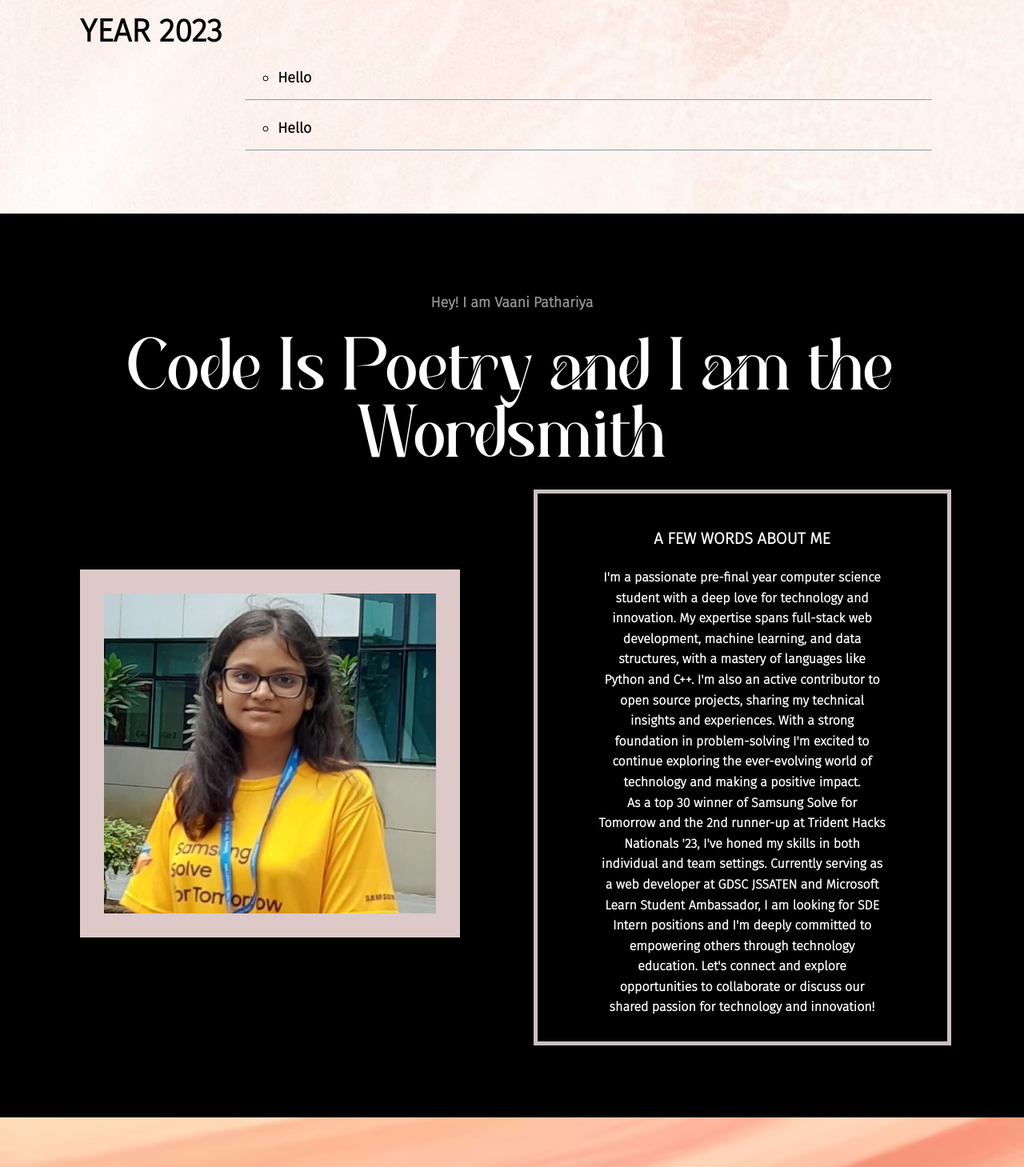
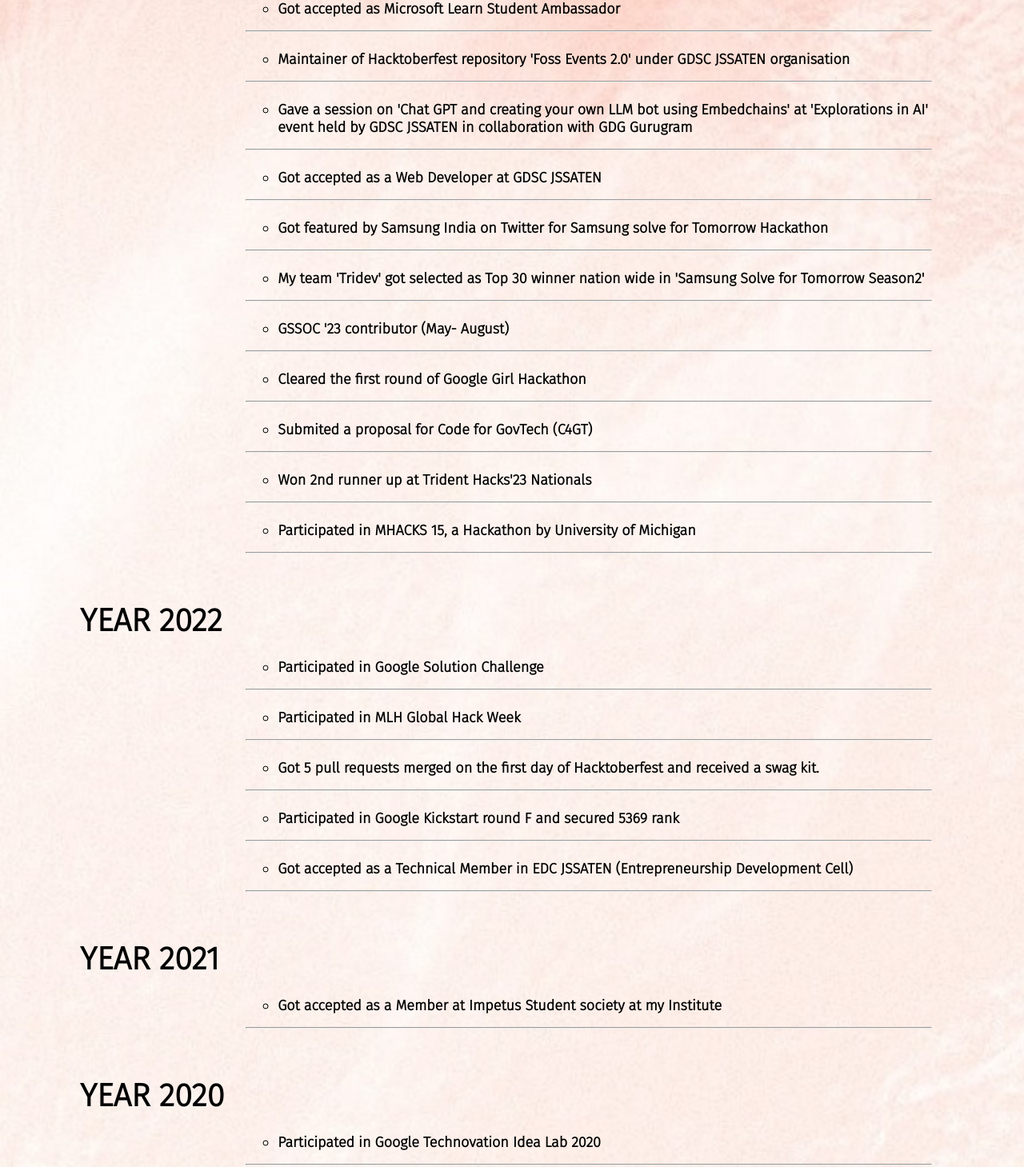
Before and after one commit to Vaani-pathariya/itsvaani, a React (Create React App) app: page / in a window 1280 px wide. Shown: the part 2239-3698 px from the top of the page at 80% size. Built offline with nearby package versions, Linux system fonts and the light colour scheme.

Commit message:
added Achievements

```diff
--- a/src/pages/Achievements.js
+++ b/src/pages/Achievements.js
@@ -13,28 +13,130 @@
                 <div className="time">
                     <div>
                     <ol style={{ listStyleType: 'circle' }}>
-                    <li className="below-text-black new-font bold">Hello</li>
+                    <li className="below-text-black new-font bold">Got selected in top 67 team out of 20,000 registrations in ICC | NIUM Next in 2.0 Global Cricket Hackathon</li>
                     </ol>
                     <hr></hr>
                     </div>
                     <div>
                     <ol style={{ listStyleType: 'circle' }}>
-                    <li className="below-text-black new-font bold">Hello</li>
-                    </ol>
-                    <hr></hr>
-                    </div>
-                </div>
-                <div className="simple-black">YEAR 2023</div>
-                <div className="time">
-                    <div>
-                    <ol style={{ listStyleType: 'circle' }}>
-                    <li className="below-text-black new-font bold">Hello</li>
+                    <li className="below-text-black new-font bold">Got promoted to Alpha Microsoft Learn Student Ambassador</li>
                     </ol>
                     <hr></hr>
                     </div>
                     <div>
                     <ol style={{ listStyleType: 'circle' }}>
-                    <li className="below-text-black new-font bold">Hello</li>
+                    <li className="below-text-black new-font bold">Got accepted as Microsoft Learn Student Ambassador</li>
+                    </ol>
+                    <hr></hr>
+                    </div>
+                    <div>
+                    <ol style={{ listStyleType: 'circle' }}>
+                    <li className="below-text-black new-font bold">Maintainer of Hacktoberfest repository 'Foss Events 2.0' under GDSC JSSATEN organisation</li>
+                    </ol>
+                    <hr></hr>
+                    </div>
+                    <div>
+                    <ol style={{ listStyleType: 'circle' }}>
+                    <li className="below-text-black new-font bold">Gave a session on 'Chat GPT and creating your own LLM bot using Embedchains' at 'Explorations in AI' event held by GDSC JSSATEN in collaboration with GDG Gurugram </li>
+                    </ol>
+                    <hr></hr>
+                    </div>
+                    <div>
+                    <ol style={{ listStyleType: 'circle' }}>
+                    <li className="below-text-black new-font bold">Got accepted as a Web Developer at GDSC JSSATEN</li>
+                    </ol>
+                    <hr></hr>
+                    </div>
+                    <div>
+                    <ol style={{ listStyleType: 'circle' }}>
+                    <li className="below-text-black new-font bold">Got featured by Samsung India on Twitter for Samsung solve for Tomorrow Hackathon</li>
+                    </ol>
+                    <hr></hr>
+                    </div>
+                    <div>
+                    <ol style={{ listStyleType: 'circle' }}>
+                    <li className="below-text-black new-font bold">My team 'Tridev' got selected as Top 30 winner nation wide in 'Samsung Solve for Tomorrow Season2'</li>
+                    </ol>
+                    <hr></hr>
+                    </div>
+                    <div>
+                    <ol style={{ listStyleType: 'circle' }}>
+                    <li className="below-text-black new-font bold">GSSOC '23 contributor (May- August)</li>
+                    </ol>
+                    <hr></hr>
+                    </div>
+                    <div>
+                    <ol style={{ listStyleType: 'circle' }}>
+                    <li className="below-text-black new-font bold">Cleared the first round of Google Girl Hackathon</li>
+                    </ol>
+                    <hr></hr>
+                    </div>
+                    <div>
+                    <ol style={{ listStyleType: 'circle' }}>
+                    <li className="below-text-black new-font bold">Submited a proposal for Code for GovTech (C4GT)</li>
+                    </ol>
+                    <hr></hr>
+                    </div>
+                    <div>
+                    <ol style={{ listStyleType: 'circle' }}>
+                    <li className="below-text-black new-font bold">Won 2nd runner up at Trident Hacks'23 Nationals</li>
+                    </ol>
+                    <hr></hr>
+                    </div>
+                    <div>
+                    <ol style={{ listStyleType: 'circle' }}>
+                    <li className="below-text-black new-font bold">Participated in MHACKS 15, a Hackathon by University of Michigan</li>
+                    </ol>
+                    <hr></hr>
+                    </div>
+                </div>
+                <div className="simple-black">YEAR 2022</div>
+                <div className="time">
+                <div>
+                    <ol style={{ listStyleType: 'circle' }}>
+                    <li className="below-text-black new-font bold">Participated in Google Solution Challenge</li>
+                    </ol>
+                    <hr></hr>
+                    </div>
+                    <div>
+                    <ol style={{ listStyleType: 'circle' }}>
+                    <li className="below-text-black new-font bold">Participated in MLH Global Hack Week</li>
+                    </ol>
+                    <hr></hr>
+                    </div>
+                    <div>
+                    <ol style={{ listStyleType: 'circle' }}>
+                    <li className="below-text-black new-font bold">Got 5 pull requests merged on the first day of Hacktoberfest and received a swag kit.</li>
+                    </ol>
+                    <hr></hr>
+                    </div>
+                    <div>
+                    <ol style={{ listStyleType: 'circle' }}>
+                    <li className="below-text-black new-font bold">Participated in Google Kickstart round F and secured 5369 rank</li>
+                    </ol>
+                    <hr></hr>
+                    </div>
+                    <div>
+                    <ol style={{ listStyleType: 'circle' }}>
+                    <li className="below-text-black new-font bold">Got accepted as a Technical Member in EDC JSSATEN (Entrepreneurship Development Cell)</li>
+                    </ol>
+                    <hr></hr>
+                    </div>
+                </div>
+                <div className="simple-black">YEAR 2021</div>
+                <div className="time">
+                    <div>
+                    <ol style={{ listStyleType: 'circle' }}>
+                    <li className="below-text-black new-font bold">Got accepted as a Member at Impetus Student society at my Institute </li>
+                    </ol>
+                    <hr></hr>
+                    </div>
+                </div>
+                <div className="simple-black">YEAR 2020</div>
+                <div className="time">
+                    <div>
+                    <ol style={{ listStyleType: 'circle' }}>
+                    <li className="below-text-black new-font bold">Participated in Google Technovation Idea Lab 2020</li>
                     </ol>
                     <hr></hr>
                     </div>
```
